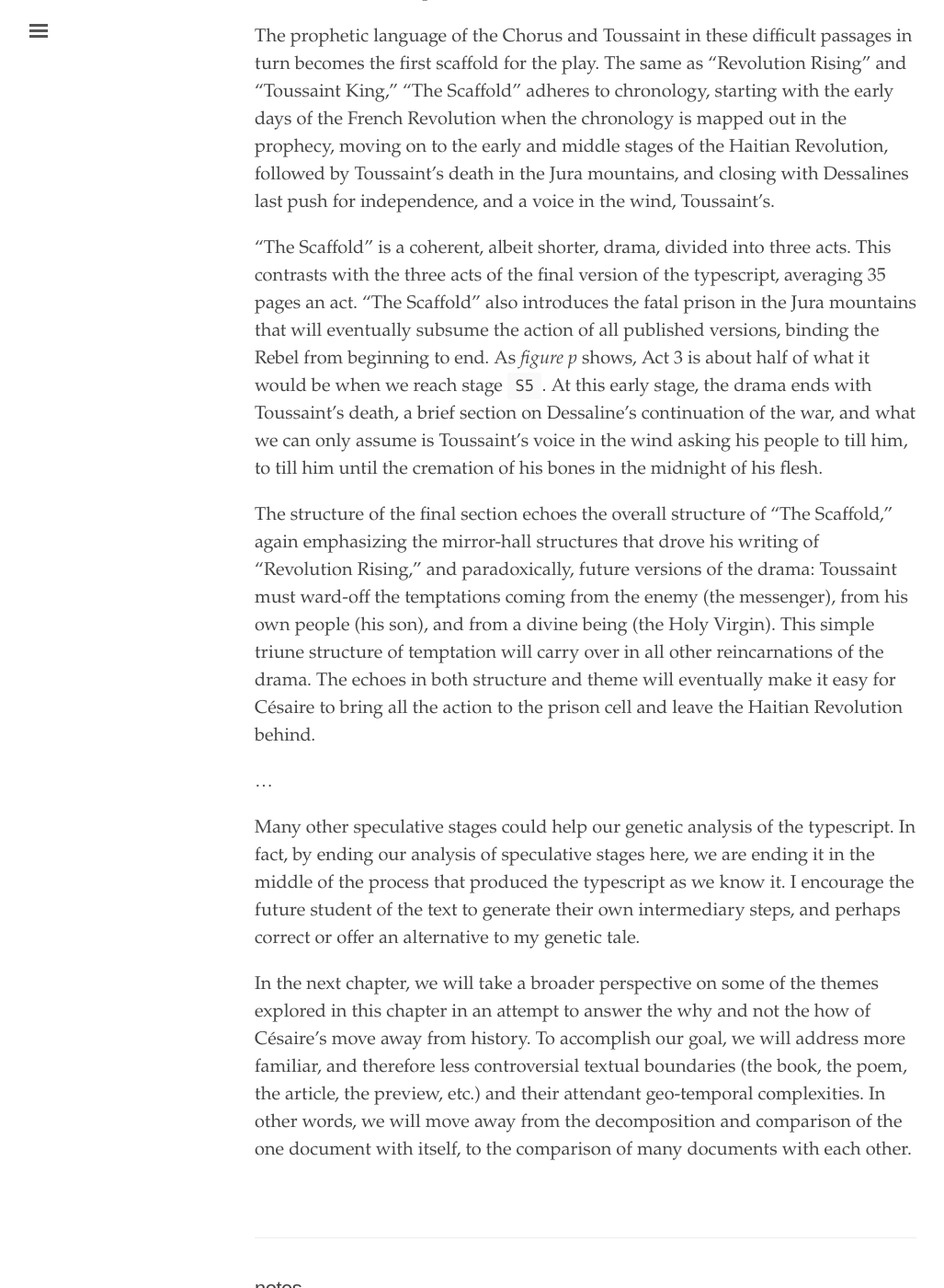
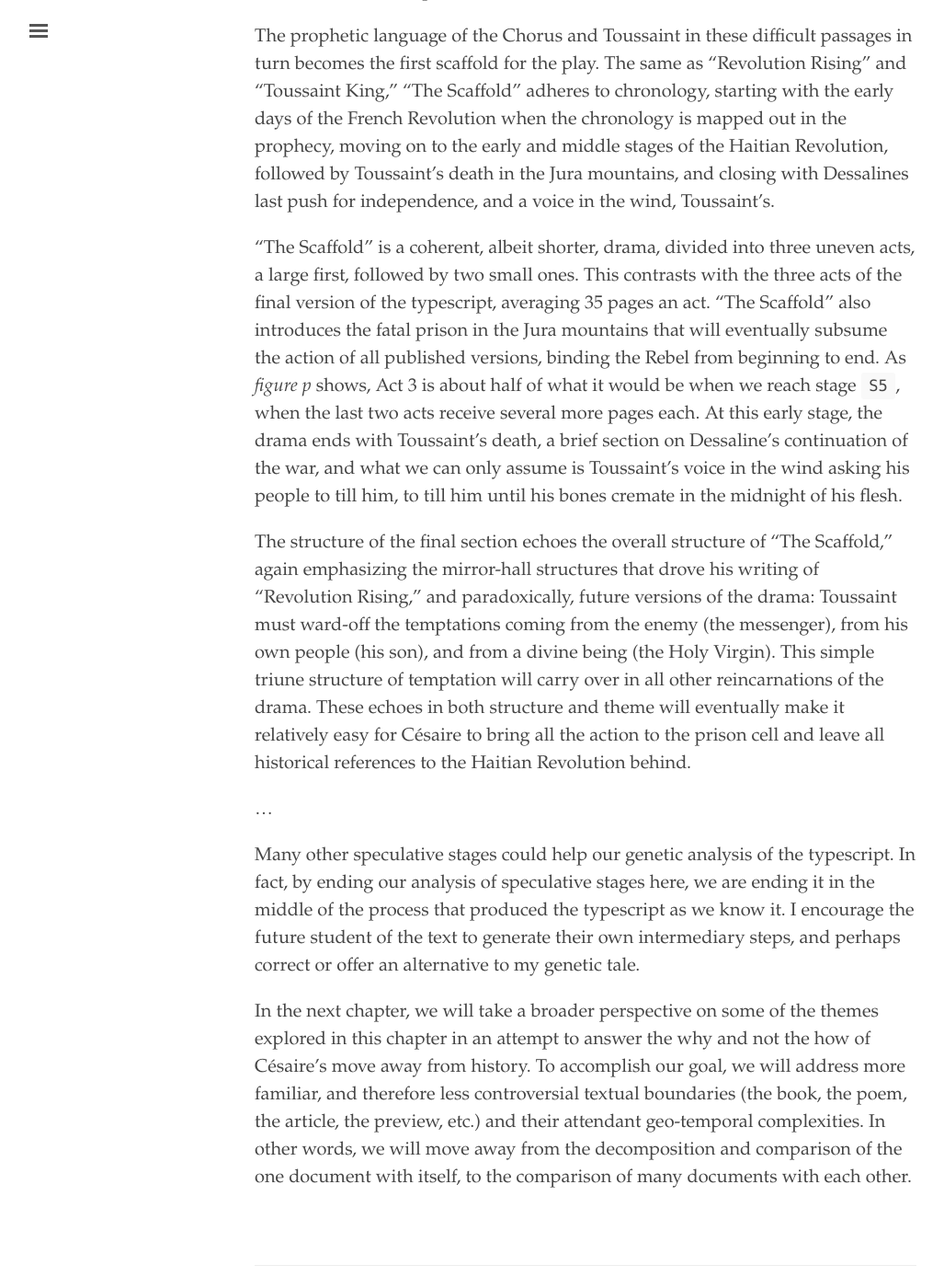
Before and after one commit to elotroalex/record, a Jekyll site: the page built from _chapters/02-pencil.md, in a window 1280 px wide and 1400 px high, scrolled down 27667 px. Shown: the whole window at 92% size, without its empty margins (3-1030 px from the left). Built offline with Jekyll 4.4.1, drawn with Linux system fonts in a browser that asks for light colours; some of the changed text lies outside the part shown.

Commit message:
misc tweaks to text

```diff
--- a/_chapters/02-pencil.md
+++ b/_chapters/02-pencil.md
@@ -283,9 +283,9 @@ A close reading of Césaire's poetry requires the most alarming trigger warning
 
 The prophetic language of the Chorus and Toussaint in these difficult passages in turn becomes the first scaffold for the play. The same as "Revolution Rising" and "Toussaint King," "The Scaffold" adheres to chronology, starting with the early days of the French Revolution when the chronology is mapped out in the prophecy, moving on to the early and middle stages of the Haitian Revolution, followed by Toussaint’s death in the Jura mountains, and closing with Dessalines last push for independence, and a voice in the wind, Toussaint's.
 
-"The Scaffold" is a coherent, albeit shorter, drama, divided into three acts. This contrasts with the three acts of the final version of the typescript, averaging 35 pages an act. "The Scaffold" also introduces the fatal prison in the Jura mountains that will eventually subsume the action of all published versions, binding the Rebel from beginning to end. As *figure p* shows, Act 3 is about half of what it would be when we reach stage `S5`. At this early stage, the drama ends with Toussaint’s death, a brief section on Dessaline's continuation of the war, and what we can only assume is Toussaint's voice in the wind asking his people to till him, to till him until the cremation of his bones in the midnight of his flesh.
+"The Scaffold" is a coherent, albeit shorter, drama, divided into three uneven acts, a large first, followed by two small ones. This contrasts with the three acts of the final version of the typescript, averaging 35 pages an act. "The Scaffold" also introduces the fatal prison in the Jura mountains that will eventually subsume the action of all published versions, binding the Rebel from beginning to end. As *figure p* shows, Act 3 is about half of what it would be when we reach stage `S5`, when the last two acts receive several more pages each. At this early stage, the drama ends with Toussaint’s death, a brief section on Dessaline's continuation of the war, and what we can only assume is Toussaint's voice in the wind asking his people to till him, to till him until his bones cremate in the midnight of his flesh.
 
-The structure of the final section echoes the overall structure of "The Scaffold," again emphasizing the mirror-hall structures that drove his writing of "Revolution Rising," and paradoxically, future versions of the drama: Toussaint must ward-off the temptations coming from the enemy (the messenger), from his own people (his son), and from a divine being (the Holy Virgin). This simple triune structure of temptation will carry over in all other reincarnations of the drama. The echoes in both structure and theme will eventually make it easy for Césaire to bring all the action to the prison cell and leave the Haitian Revolution behind.
+The structure of the final section echoes the overall structure of "The Scaffold," again emphasizing the mirror-hall structures that drove his writing of "Revolution Rising," and paradoxically, future versions of the drama: Toussaint must ward-off the temptations coming from the enemy (the messenger), from his own people (his son), and from a divine being (the Holy Virgin). This simple triune structure of temptation will carry over in all other reincarnations of the drama. These echoes in both structure and theme will eventually make it relatively easy for Césaire to bring all the action to the prison cell and leave all historical references to the Haitian Revolution behind.
 
 ...
 
```
Also changed, not shown: other parts of _chapters/02-pencil.md (+2 -2 lines).
